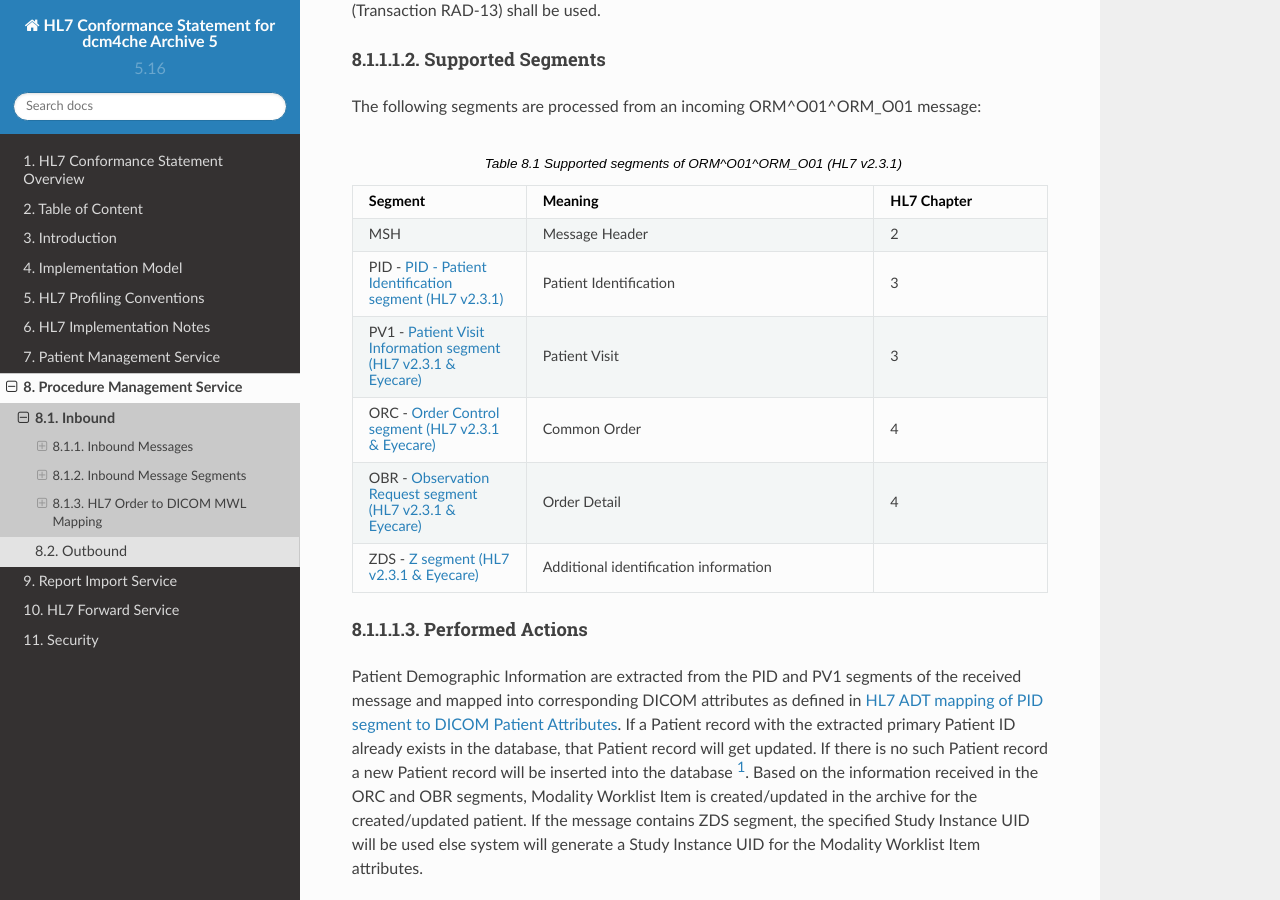
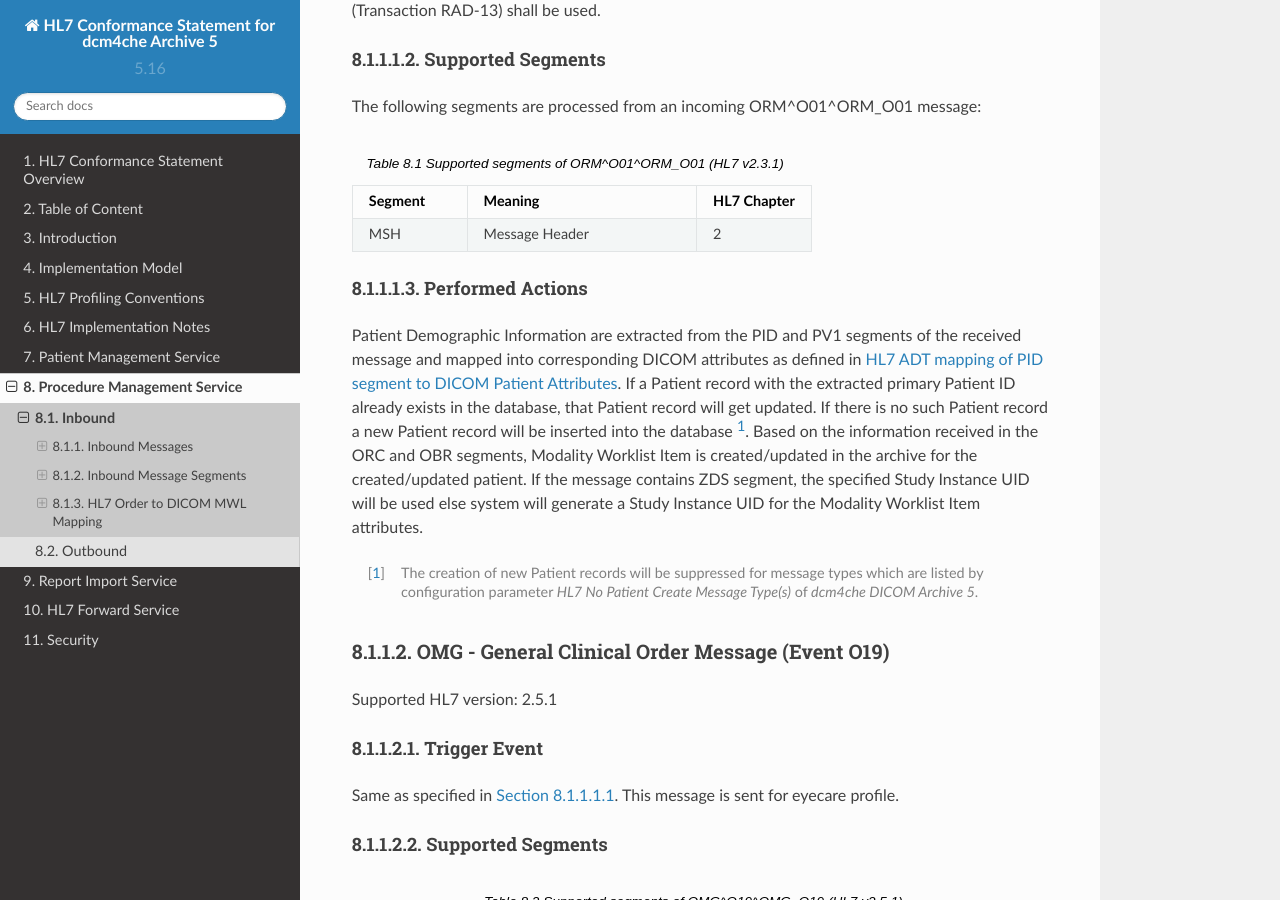
Before and after one commit to dcm4che/dcm4chee-arc-hl7cs, a Sphinx documentation site: the page built from source/orm/inbound.rst, in a window 1280 px wide and 900 px high, scrolled down 483 px. Built offline with Sphinx 7.4.7 and the Read the Docs theme 2.0.0, drawn with Linux system fonts in a browser that asks for light colours.

Commit message:
fix build errors

```diff
--- a/source/orm/inbound.rst
+++ b/source/orm/inbound.rst
@@ -33,11 +33,7 @@
    :widths: 25, 50, 25
 
    MSH, Message Header, 2
-   PID - :ref:`tab_pid_231`, Patient Identification, 3
-   PV1 - :ref:`tab_pv1_orm_omg`, Patient Visit, 3
-   ORC - :ref:`tab_orc_orm_omg`, Common Order, 4
-   OBR - :ref:`tab_obr_orm_omg`, Order Detail, 4
-   ZDS - :ref:`tab_zds_orm_omg`, Additional identification information
+
 
 .. _orm_o01_actions:
 
```
